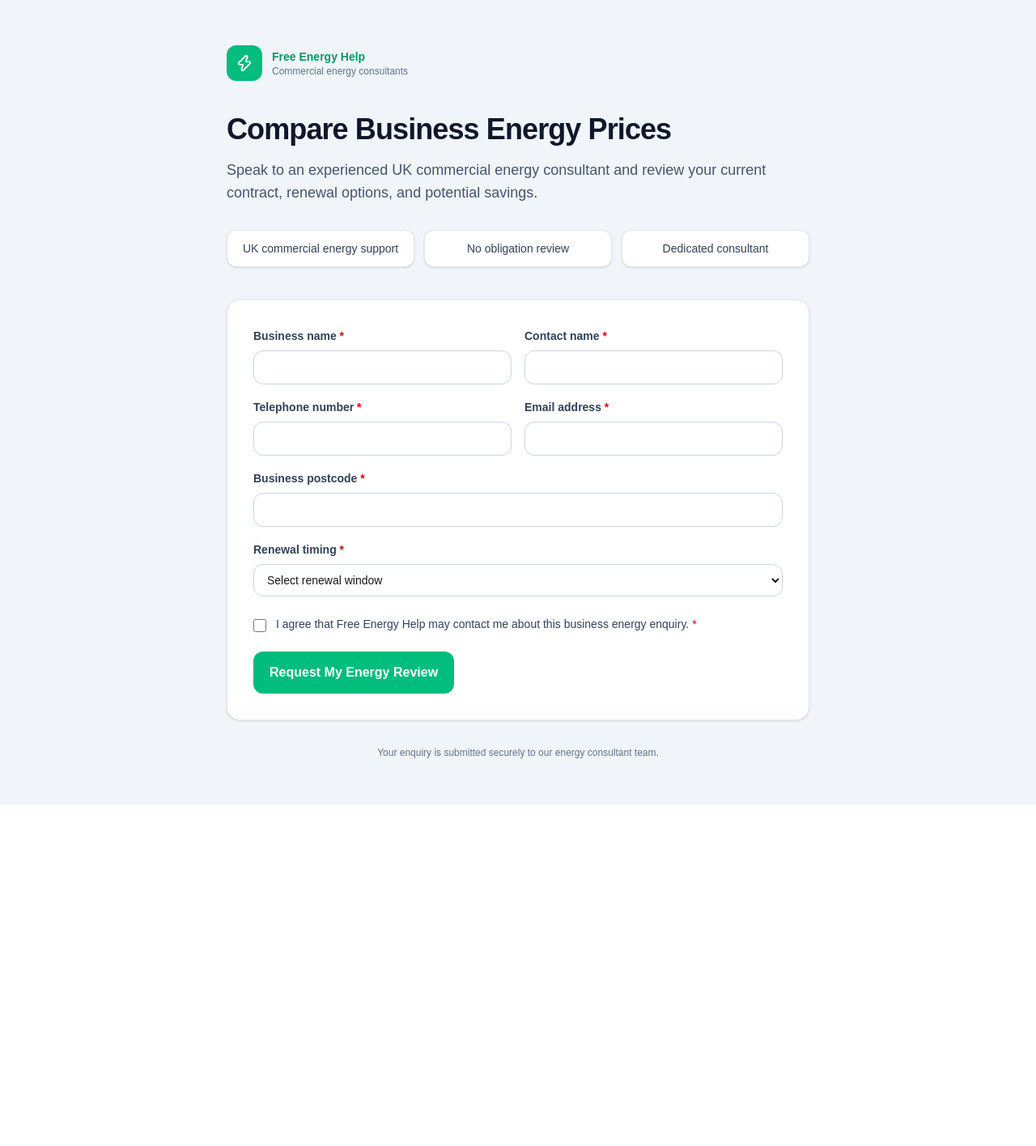
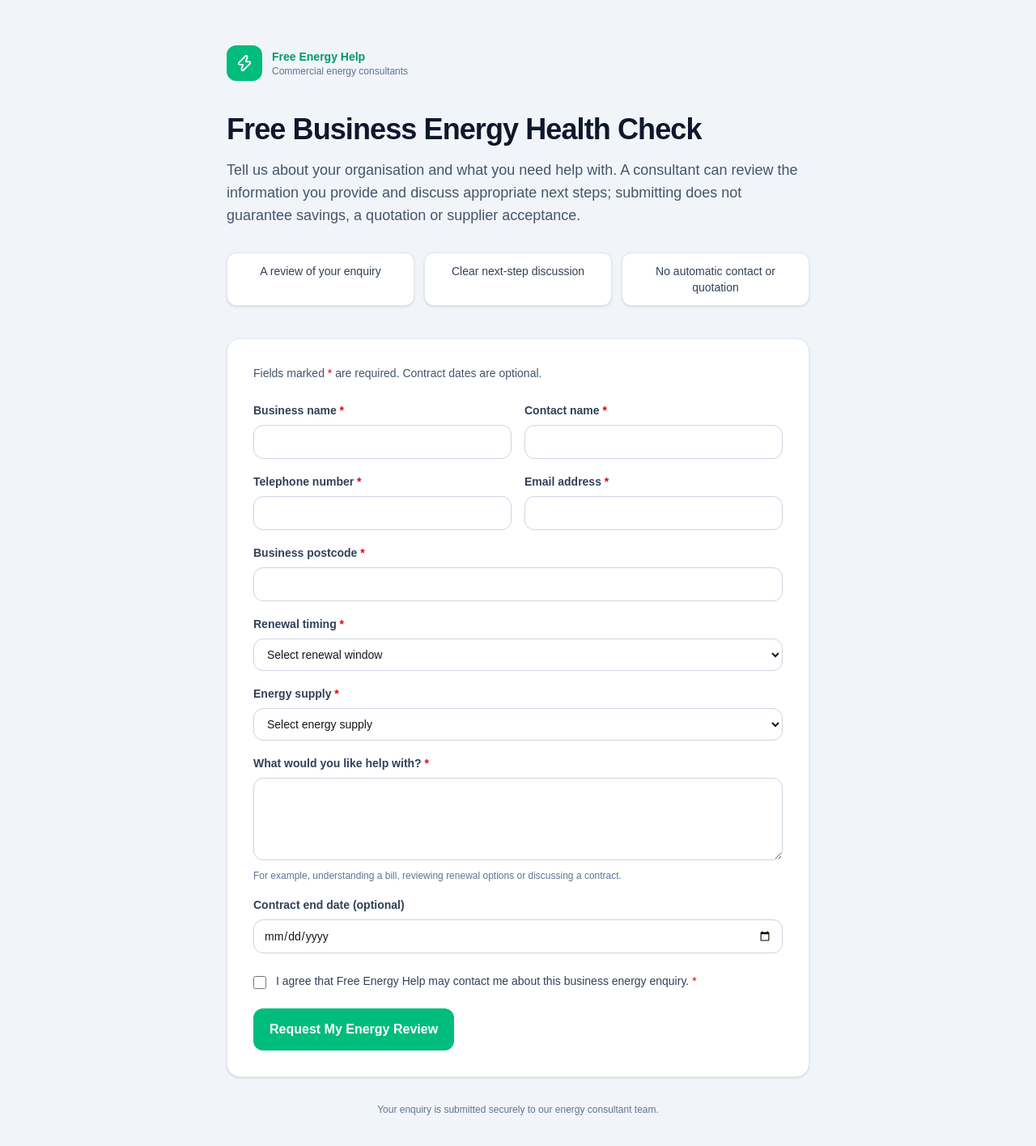
Before and after one commit to dalbirrahala-byte/free-energy-help-ai-os, a Next.js app in the folder frontend/: page /business-energy-quote in a window 1280 px wide. Shown: the top 1416 px of the page at 81% size. Before the commit the page ends 994 px from the top, so only its background shows below. Built offline with nearby package versions, Linux system fonts and the light colour scheme.

Commit message:
fix(factory-043): harden capture boundaries

```diff
--- a/frontend/src/app/business-energy-quote/actions.ts
+++ b/frontend/src/app/business-energy-quote/actions.ts
@@ -55,12 +55,12 @@
 
 import { isAcquisitionOrigin } from "@/lib/website-leads/classifyAcquisitionOrigin";
 import { createClient } from "@/lib/supabase/server";
-import { renewalTimingLabel } from "@/lib/website-leads/labels";
+import { buildRevenueCaptureAttribution, buildRevenueCaptureContext } from "@/lib/website-leads/revenueCapture";
 import type { WebsiteLeadFormErrors, WebsiteLeadFormInput } from "@/lib/website-leads/types";
-import { hasFormErrors, isValidRenewalTiming, validateWebsiteLeadForm } from "@/lib/website-leads/validation";
+import { hasFormErrors, validateWebsiteLeadForm } from "@/lib/website-leads/validation";
 
 const LEAD_SOURCE = "Website";
-const SOURCE_DETAIL = "Business energy quote form";
+const SOURCE_DETAIL = "Free Business Energy Health Check landing page";
 
 /** Ultimate fallback if even the acquisition-origin classification is missing or invalid. */
 const DEFAULT_UTM_SOURCE = "direct";
@@ -70,11 +70,6 @@ const GENERIC_ERROR = "We could not save your enquiry. Please try again.";
 export type SubmitQuoteEnquiryResult =
   | { success: true; leadId: number }
   | { success: false; errors: WebsiteLeadFormErrors };
-
-function cleanUtmValue(value: FormDataEntryValue | null): string | null {
-  const trimmed = typeof value === "string" ? value.trim() : "";
-  return trimmed ? trimmed.slice(0, 150) : null;
-}
 
 /** Maps the ingestion function's short exception identifiers to safe, field-level user messages — never the raw Postgres error text. */
 function mapIngestError(message: string | undefined): string {
@@ -104,6 +99,9 @@ export async function submitQuoteEnquiry(formData: FormData): Promise<SubmitQuot
     email: String(formData.get("email") ?? ""),
     postcode: String(formData.get("postcode") ?? ""),
     renewalTiming: String(formData.get("renewalTiming") ?? "") as WebsiteLeadFormInput["renewalTiming"],
+    energySupply: String(formData.get("energySupply") ?? "") as WebsiteLeadFormInput["energySupply"],
+    painPoint: String(formData.get("painPoint") ?? ""),
+    contractEndDate: String(formData.get("contractEndDate") ?? ""),
     consent: formData.get("consent") === "true",
   };
 
@@ -113,31 +111,22 @@ export async function submitQuoteEnquiry(formData: FormData): Promise<SubmitQuot
     return { success: false, errors: validation };
   }
 
-  const postcode = input.postcode.trim();
-  const timingLabel = isValidRenewalTiming(input.renewalTiming) ? renewalTimingLabel(input.renewalTiming) : null;
-
-  const contextParts: string[] = [];
-  if (postcode) {
-    contextParts.push(`Postcode: ${postcode}.`);
-  }
-  if (timingLabel) {
-    contextParts.push(`Renewal timing: ${timingLabel}.`);
-  }
-  const additionalContext = contextParts.length > 0 ? contextParts.join(" ") : null;
-
-  const explicitUtmSource = cleanUtmValue(formData.get("utm_source"));
-  const utmMedium = cleanUtmValue(formData.get("utm_medium"));
-  const utmCampaign = cleanUtmValue(formData.get("utm_campaign"));
-  const utmTerm = cleanUtmValue(formData.get("utm_term"));
-  const utmContent = cleanUtmValue(formData.get("utm_content"));
-
   const acquisitionOriginRaw = formData.get("acquisition_origin");
   const acquisitionOriginFallback =
     typeof acquisitionOriginRaw === "string" && isAcquisitionOrigin(acquisitionOriginRaw)
       ? acquisitionOriginRaw
       : DEFAULT_UTM_SOURCE;
 
-  const utmSource = explicitUtmSource ?? acquisitionOriginFallback;
+  const attribution = buildRevenueCaptureAttribution({
+    campaign: formData.get("campaign"),
+    utmSource: formData.get("utm_source"),
+    utmMedium: formData.get("utm_medium"),
+    utmCampaign: formData.get("utm_campaign"),
+    utmTerm: formData.get("utm_term"),
+    utmContent: formData.get("utm_content"),
+    acquisitionOrigin: acquisitionOriginFallback,
+  });
+  const additionalContext = buildRevenueCaptureContext(input, attribution);
 
   const supabase = await createClient();
 
@@ -149,11 +138,11 @@ export async function submitQuoteEnquiry(formData: FormData): Promise<SubmitQuot
     p_lead_source: LEAD_SOURCE,
     p_consent_given: input.consent === true,
     p_source_detail: SOURCE_DETAIL,
-    p_utm_source: utmSource,
-    p_utm_medium: utmMedium,
-    p_utm_campaign: utmCampaign,
-    p_utm_term: utmTerm,
-    p_utm_content: utmContent,
+    p_utm_source: attribution.utmSource,
+    p_utm_medium: attribution.utmMedium,
+    p_utm_campaign: attribution.utmCampaign,
+    p_utm_term: attribution.utmTerm,
+    p_utm_content: attribution.utmContent,
     p_additional_context: additionalContext,
   });
 
@@ -161,7 +150,7 @@ export async function submitQuoteEnquiry(formData: FormData): Promise<SubmitQuot
   // independent of whether the acquisition-origin fallback filled in
   // utmSource, so audit metadata isn't misleadingly marked "has UTM" for
   // organic/direct/referral traffic that just happened to get classified.
-  const hasUtm = Boolean(explicitUtmSource || utmMedium || utmCampaign || utmTerm || utmContent);
+  const hasUtm = Boolean(attribution.utmMedium || attribution.utmCampaign || attribution.utmTerm || attribution.utmContent || formData.get("utm_source"));
 
   if (error || typeof data !== "number") {
     const rawReason = error?.message ?? "unknown";
--- a/frontend/src/app/business-energy-quote/page.tsx
+++ b/frontend/src/app/business-energy-quote/page.tsx
@@ -8,20 +8,17 @@ import {
 import { classifyAcquisitionOrigin } from "@/lib/website-leads/classifyAcquisitionOrigin";
 
 export const metadata: Metadata = {
-  title: "Compare Business Energy Prices | Free Energy Help",
+  title: "Free Business Energy Health Check | Free Energy Help",
   description:
-    "Request a no-obligation UK commercial energy review with an experienced consultant.",
+    "Request a Free Business Energy Health Check for your organisation.",
 };
 
 type BusinessEnergyQuotePageProps = {
   searchParams: Promise<Record<string, string | string[] | undefined>>;
 };
 
-function firstValue(value: string | string[] | undefined): string | null {
-  if (Array.isArray(value)) {
-    return value[0] ?? null;
-  }
-  return value ?? null;
+function unambiguousValue(value: string | string[] | undefined): string | null {
+  return typeof value === "string" ? value : null;
 }
 
 export default async function BusinessEnergyQuotePage({
@@ -48,19 +45,20 @@ export default async function BusinessEnergyQuotePage({
 
         <div className="mt-10">
           <h1 className="text-3xl font-bold tracking-tight text-slate-900 sm:text-4xl">
-            Compare Business Energy Prices
+            Free Business Energy Health Check
           </h1>
           <p className="mt-4 text-lg text-slate-600">
-            Speak to an experienced UK commercial energy consultant and review your current contract,
-            renewal options, and potential savings.
+            Tell us about your organisation and what you need help with. A consultant can review the
+            information you provide and discuss appropriate next steps; submitting does not guarantee
+            savings, a quotation or supplier acceptance.
           </p>
         </div>
 
         <ul className="mt-8 grid gap-3 sm:grid-cols-3">
           {[
-            "UK commercial energy support",
-            "No obligation review",
-            "Dedicated consultant",
+            "A review of your enquiry",
+            "Clear next-step discussion",
+            "No automatic contact or quotation",
           ].map((item) => (
             <li
               key={item}
@@ -73,11 +71,12 @@ export default async function BusinessEnergyQuotePage({
 
         <div className="mt-10">
           <BusinessEnergyQuoteForm
-            utmSource={firstValue(params.utm_source)}
-            utmMedium={firstValue(params.utm_medium)}
-            utmCampaign={firstValue(params.utm_campaign)}
-            utmTerm={firstValue(params.utm_term)}
-            utmContent={firstValue(params.utm_content)}
+            utmSource={unambiguousValue(params.utm_source)}
+            utmMedium={unambiguousValue(params.utm_medium)}
+            utmCampaign={unambiguousValue(params.utm_campaign)}
+            utmTerm={unambiguousValue(params.utm_term)}
+            utmContent={unambiguousValue(params.utm_content)}
+            campaign={unambiguousValue(params.campaign)}
             acquisitionOrigin={acquisitionOrigin}
           />
         </div>
--- a/frontend/src/components/website-leads/BusinessEnergyQuoteForm.tsx
+++ b/frontend/src/components/website-leads/BusinessEnergyQuoteForm.tsx
@@ -5,7 +5,7 @@ import { useState } from "react";
 
 import { submitQuoteEnquiry } from "@/app/business-energy-quote/actions";
 import type { AcquisitionOrigin } from "@/lib/website-leads/classifyAcquisitionOrigin";
-import { RENEWAL_TIMING_OPTIONS } from "@/lib/website-leads/constants";
+import { ENERGY_SUPPLY_OPTIONS, RENEWAL_TIMING_OPTIONS } from "@/lib/website-leads/constants";
 import type { WebsiteLeadFormInput } from "@/lib/website-leads/types";
 import {
   hasFormErrors,
@@ -19,6 +19,9 @@ const INITIAL_FORM: WebsiteLeadFormInput = {
   email: "",
   postcode: "",
   renewalTiming: "",
+  energySupply: "",
+  painPoint: "",
+  contractEndDate: "",
   consent: false,
 };
 
@@ -28,6 +31,7 @@ type BusinessEnergyQuoteFormProps = {
   utmCampaign?: string | null;
   utmTerm?: string | null;
   utmContent?: string | null;
+  campaign?: string | null;
   /** Factory 025B: analytics-only fallback used server-side only when utmSource is absent — see classifyAcquisitionOrigin.ts. */
   acquisitionOrigin?: AcquisitionOrigin | null;
 };
@@ -38,6 +42,7 @@ export function BusinessEnergyQuoteForm({
   utmCampaign = null,
   utmTerm = null,
   utmContent = null,
+  campaign = null,
   acquisitionOrigin = null,
 }: BusinessEnergyQuoteFormProps) {
   const [form, setForm] = useState<WebsiteLeadFormInput>(INITIAL_FORM);
@@ -84,12 +89,16 @@ export function BusinessEnergyQuoteForm({
     payload.set("email", form.email);
     payload.set("postcode", form.postcode);
     payload.set("renewalTiming", form.renewalTiming);
+    payload.set("energySupply", form.energySupply);
+    payload.set("painPoint", form.painPoint);
+    payload.set("contractEndDate", form.contractEndDate);
     payload.set("consent", form.consent ? "true" : "false");
     if (utmSource) payload.set("utm_source", utmSource);
     if (utmMedium) payload.set("utm_medium", utmMedium);
     if (utmCampaign) payload.set("utm_campaign", utmCampaign);
     if (utmTerm) payload.set("utm_term", utmTerm);
     if (utmContent) payload.set("utm_content", utmContent);
+    if (campaign) payload.set("campaign", campaign);
     if (acquisitionOrigin) payload.set("acquisition_origin", acquisitionOrigin);
 
     try {
@@ -117,8 +126,8 @@ export function BusinessEnergyQuoteForm({
         role="status"
       >
         <p className="text-lg font-semibold text-emerald-950">
-          Thank you. Your business energy enquiry has been received. A consultant will contact you
-          shortly.
+          Thank you. Your Health Check enquiry has been received. A consultant will review the
+          information before agreeing the appropriate follow-up.
         </p>
         <button
           type="button"
@@ -137,8 +146,11 @@ export function BusinessEnergyQuoteForm({
       className="rounded-2xl border border-slate-200 bg-white p-6 shadow-sm sm:p-8"
       noValidate
     >
+      <p className="mb-6 text-sm text-slate-600">
+        Fields marked <span className="text-red-600">*</span> are required. Contract dates are optional.
+      </p>
       {errors.form && (
-        <p className="mb-4 rounded-xl border border-red-200 bg-red-50 px-4 py-3 text-sm text-red-800">
+        <p role="alert" className="mb-4 rounded-xl border border-red-200 bg-red-50 px-4 py-3 text-sm text-red-800">
           {errors.form}
         </p>
       )}
@@ -214,6 +226,33 @@ export function BusinessEnergyQuoteForm({
             <p className="mt-1 text-sm text-red-600">{errors.renewalTiming}</p>
           )}
         </div>
+        <div className="sm:col-span-2">
+          <label htmlFor="energySupply" className="text-sm font-semibold text-slate-700">
+            Energy supply <span className="text-red-600">*</span>
+          </label>
+          <select id="energySupply" value={form.energySupply}
+            aria-invalid={Boolean(errors.energySupply)} aria-describedby={errors.energySupply ? "energySupply-error" : undefined}
+            onChange={(event) => updateField("energySupply", event.target.value as WebsiteLeadFormInput["energySupply"])}
+            className={`mt-1.5 w-full rounded-xl border px-3 py-2.5 text-sm ${errors.energySupply ? "border-red-300" : "border-slate-300"}`}>
+            <option value="">Select energy supply</option>
+            {ENERGY_SUPPLY_OPTIONS.map((option) => <option key={option.value} value={option.value}>{option.label}</option>)}
+          </select>
+          {errors.energySupply && <p id="energySupply-error" className="mt-1 text-sm text-red-600">{errors.energySupply}</p>}
+        </div>
+        <div className="sm:col-span-2">
+          <label htmlFor="painPoint" className="text-sm font-semibold text-slate-700">
+            What would you like help with? <span className="text-red-600">*</span>
+          </label>
+          <textarea id="painPoint" value={form.painPoint} rows={4} maxLength={160}
+            aria-invalid={Boolean(errors.painPoint)} aria-describedby={errors.painPoint ? "painPoint-error" : "painPoint-help"}
+            onChange={(event) => updateField("painPoint", event.target.value)}
+            className={`mt-1.5 w-full rounded-xl border px-3 py-2.5 text-sm ${errors.painPoint ? "border-red-300" : "border-slate-300"}`} />
+          <p id="painPoint-help" className="mt-1 text-xs text-slate-500">For example, understanding a bill, reviewing renewal options or discussing a contract.</p>
+          {errors.painPoint && <p id="painPoint-error" className="mt-1 text-sm text-red-600">{errors.painPoint}</p>}
+        </div>
+        <Field id="contractEndDate" label="Contract end date (optional)" type="date"
+          error={errors.contractEndDate} value={form.contractEndDate}
+          onChange={(value) => updateField("contractEndDate", value)} className="sm:col-span-2" />
       </div>
 
       <div className="mt-6">
@@ -274,12 +313,14 @@ function Field({
         type={type}
         autoComplete={autoComplete}
         value={value}
+        aria-invalid={Boolean(error)}
+        aria-describedby={error ? `${id}-error` : undefined}
         onChange={(event) => onChange(event.target.value)}
         className={`mt-1.5 w-full rounded-xl border px-3 py-2.5 text-sm ${
           error ? "border-red-300" : "border-slate-300"
         }`}
       />
-      {error && <p className="mt-1 text-sm text-red-600">{error}</p>}
+      {error && <p id={`${id}-error`} className="mt-1 text-sm text-red-600">{error}</p>}
     </div>
   );
 }
--- a/frontend/src/lib/website-leads/constants.ts
+++ b/frontend/src/lib/website-leads/constants.ts
@@ -10,6 +10,12 @@ export const RENEWAL_TIMING_OPTIONS = [
   { value: "6_12_months", label: "6–12 months" },
   { value: "more_than_12_months", label: "More than 12 months" },
   { value: "not_sure", label: "Not sure" },
+] as const;
+
+export const ENERGY_SUPPLY_OPTIONS = [
+  { value: "electricity", label: "Electricity" },
+  { value: "gas", label: "Gas" },
+  { value: "both", label: "Electricity and gas" },
 ] as const;
 
 export const WEBSITE_LEAD_STATUSES = [
--- a/frontend/src/lib/website-leads/labels.ts
+++ b/frontend/src/lib/website-leads/labels.ts
@@ -1,5 +1,5 @@
-import { RENEWAL_TIMING_OPTIONS } from "./constants";
-import type { RenewalTimingValue } from "./types";
+import { RENEWAL_TIMING_OPTIONS } from "./constants.ts";
+import type { RenewalTimingValue } from "./types.ts";
 
 export function renewalTimingLabel(value: RenewalTimingValue): string {
   return RENEWAL_TIMING_OPTIONS.find((option) => option.value === value)?.label ?? value;
@@ -15,7 +15,7 @@ export function formatLeadDateTime(iso: string): string {
   }).format(new Date(iso));
 }
 
-import { LEAD_REFERENCE_YEAR } from "./constants";
+import { LEAD_REFERENCE_YEAR } from "./constants.ts";
 
 export function formatLeadReference(sequence: number): string {
   return `LEAD-${LEAD_REFERENCE_YEAR}-${String(sequence).padStart(4, "0")}`;
--- /dev/null
+++ b/frontend/src/lib/website-leads/revenueCapture.ts
@@ -0,0 +1,94 @@
+import { ENERGY_SUPPLY_OPTIONS } from "./constants.ts";
+import { renewalTimingLabel } from "./labels.ts";
+import type { WebsiteLeadFormInput } from "./types.ts";
+import { isValidRenewalTiming } from "./validation.ts";
+
+export const REVENUE_CAPTURE_INITIAL_STATE = {
+  pipelineStage: "New",
+  leadOwner: "Unassigned",
+  nextAction: "Review enquiry and assign follow-up.",
+  followUp: "Required; date unassigned.",
+  contactPermission: "Acknowledged for this enquiry",
+} as const;
+
+export type RevenueCaptureAttribution = {
+  leadSource: "Website";
+  campaign: string | null;
+  utmSource: string;
+  utmMedium: string | null;
+  utmCampaign: string | null;
+  utmContent: string | null;
+  utmTerm: string | null;
+  landingPageOrigin: "Business energy health check";
+};
+
+const MAX_ATTRIBUTION_LENGTH = 150;
+export const MAX_INGEST_CONTEXT_LENGTH = 500;
+
+export function cleanAttributionValue(value: unknown): string | null {
+  if (typeof value !== "string") return null;
+  const cleaned = value.trim();
+  if (!cleaned || cleaned.length > MAX_ATTRIBUTION_LENGTH || /[\u0000-\u001f\u007f]/.test(cleaned)) {
+    return null;
+  }
+  return cleaned;
+}
+
+export function buildRevenueCaptureAttribution(input: {
+  campaign?: unknown;
+  utmSource?: unknown;
+  utmMedium?: unknown;
+  utmCampaign?: unknown;
+  utmContent?: unknown;
+  utmTerm?: unknown;
+  acquisitionOrigin?: string | null;
+}): RevenueCaptureAttribution {
+  const utmCampaign = cleanAttributionValue(input.utmCampaign);
+  return {
+    leadSource: "Website",
+    campaign: cleanAttributionValue(input.campaign) ?? utmCampaign,
+    utmSource: cleanAttributionValue(input.utmSource) ?? input.acquisitionOrigin ?? "direct",
+    utmMedium: cleanAttributionValue(input.utmMedium),
+    utmCampaign,
+    utmContent: cleanAttributionValue(input.utmContent),
+    utmTerm: cleanAttributionValue(input.utmTerm),
+    landingPageOrigin: "Business energy health check",
+  };
+}
+
+export function buildRevenueCaptureContext(
+  input: WebsiteLeadFormInput,
+  attribution: RevenueCaptureAttribution,
+): string {
+  const supply = ENERGY_SUPPLY_OPTIONS.find((option) => option.value === input.energySupply)?.label;
+  const context: string[] = [];
+  let contextLength = 0;
+
+  // Priority is deliberate and fail-safe: workflow/contact authority first,
+  // followed by the core commercial enquiry, attribution, and optional detail.
+  // A line is included whole or not at all; values are never partially sliced.
+  const lines = [
+    `Stage: ${REVENUE_CAPTURE_INITIAL_STATE.pipelineStage}`,
+    `Owner: ${REVENUE_CAPTURE_INITIAL_STATE.leadOwner}`,
+    "Next: Review and assign follow-up",
+    `Follow-up: ${REVENUE_CAPTURE_INITIAL_STATE.followUp}`,
+    `Permission: ${REVENUE_CAPTURE_INITIAL_STATE.contactPermission}`,
+    `Reason: ${input.painPoint.trim()}`,
+    `Energy: ${supply ?? "Not provided"}`,
+    ...(attribution.campaign ? [`Campaign: ${attribution.campaign}`] : []),
+    `Contract end: ${input.contractEndDate || "Not known"}`,
+    `Renewal: ${isValidRenewalTiming(input.renewalTiming) ? renewalTimingLabel(input.renewalTiming) : "Not provided"}`,
+    `Postcode: ${input.postcode.trim().toUpperCase()}`,
+    `Landing page: ${attribution.landingPageOrigin}`,
+  ];
+
+  for (const line of lines) {
+    const separatorLength = context.length === 0 ? 0 : 1;
+    if (contextLength + separatorLength + line.length <= MAX_INGEST_CONTEXT_LENGTH) {
+      context.push(line);
+      contextLength += separatorLength + line.length;
+    }
+  }
+
+  return context.join("\n");
+}
--- a/frontend/src/lib/website-leads/types.ts
+++ b/frontend/src/lib/website-leads/types.ts
@@ -1,9 +1,11 @@
 import {
+  ENERGY_SUPPLY_OPTIONS,
   RENEWAL_TIMING_OPTIONS,
   WEBSITE_LEAD_STATUSES,
 } from "./constants";
 
 export type RenewalTimingValue = (typeof RENEWAL_TIMING_OPTIONS)[number]["value"];
+export type EnergySupplyValue = (typeof ENERGY_SUPPLY_OPTIONS)[number]["value"];
 
 export type WebsiteLeadPriority = "Hot" | "Warm" | "Nurture";
 
@@ -42,6 +44,9 @@ export type WebsiteLeadFormInput = {
   email: string;
   postcode: string;
   renewalTiming: RenewalTimingValue | "";
+  energySupply: EnergySupplyValue | "";
+  painPoint: string;
+  contractEndDate: string;
   consent: boolean;
 };
 
@@ -53,6 +58,9 @@ export type WebsiteLeadFormErrors = Partial<
     | "email"
     | "postcode"
     | "renewalTiming"
+    | "energySupply"
+    | "painPoint"
+    | "contractEndDate"
     | "consent"
     | "form",
     string
--- a/frontend/src/lib/website-leads/validation.ts
+++ b/frontend/src/lib/website-leads/validation.ts
@@ -1,11 +1,22 @@
-import { RENEWAL_TIMING_OPTIONS } from "./constants";
+import { ENERGY_SUPPLY_OPTIONS, RENEWAL_TIMING_OPTIONS } from "./constants.ts";
 import type {
   WebsiteLeadFormErrors,
   WebsiteLeadFormInput,
   RenewalTimingValue,
-} from "./types";
+} from "./types.ts";
 
 const EMAIL_PATTERN = /^[^\s@]+@[^\s@]+\.[^\s@]+$/;
+const UK_TELEPHONE_PATTERN = /^(?:\+44|0)[0-9 ()-]{9,18}$/;
+const ISO_DATE_PATTERN = /^\d{4}-\d{2}-\d{2}$/;
+
+export function isValidIsoCalendarDate(value: string): boolean {
+  if (!ISO_DATE_PATTERN.test(value)) return false;
+  const [year, month, day] = value.split("-").map(Number);
+  const date = new Date(Date.UTC(year, month - 1, day));
+  return date.getUTCFullYear() === year
+    && date.getUTCMonth() === month - 1
+    && date.getUTCDate() === day;
+}
 
 export function validateWebsiteLeadForm(
   input: WebsiteLeadFormInput,
@@ -20,10 +31,10 @@ export function validateWebsiteLeadForm(
     errors.contactName = "Enter a contact name.";
   }
 
-  const telephone = input.telephone.replace(/\s/g, "");
+  const telephone = input.telephone.trim();
   if (!telephone) {
     errors.telephone = "Enter a telephone number.";
-  } else if (telephone.length < 10) {
+  } else if (!UK_TELEPHONE_PATTERN.test(telephone) || telephone.replace(/\D/g, "").length < 10) {
     errors.telephone = "Enter a valid UK telephone number.";
   }
 
@@ -45,6 +56,22 @@ export function validateWebsiteLeadForm(
     errors.renewalTiming = "Select when your contract renews.";
   }
 
+  const validSupply = ENERGY_SUPPLY_OPTIONS.some((option) => option.value === input.energySupply);
+  if (!input.energySupply || !validSupply) {
+    errors.energySupply = "Select whether your enquiry is about electricity, gas or both.";
+  }
+
+  const painPoint = input.painPoint.trim();
+  if (!painPoint) {
+    errors.painPoint = "Tell us what you would like help with.";
+  } else if (painPoint.length > 160) {
+    errors.painPoint = "Keep your enquiry details to 160 characters or fewer.";
+  }
+
+  if (input.contractEndDate && !isValidIsoCalendarDate(input.contractEndDate)) {
+    errors.contractEndDate = "Enter a valid contract end date, or leave it blank if unknown.";
+  }
+
   if (!input.consent) {
     errors.consent = "Consent is required so we can contact you about your enquiry.";
   }
```
Also changed, not shown: 1 other file (tests, documents, lock files or other folders).
